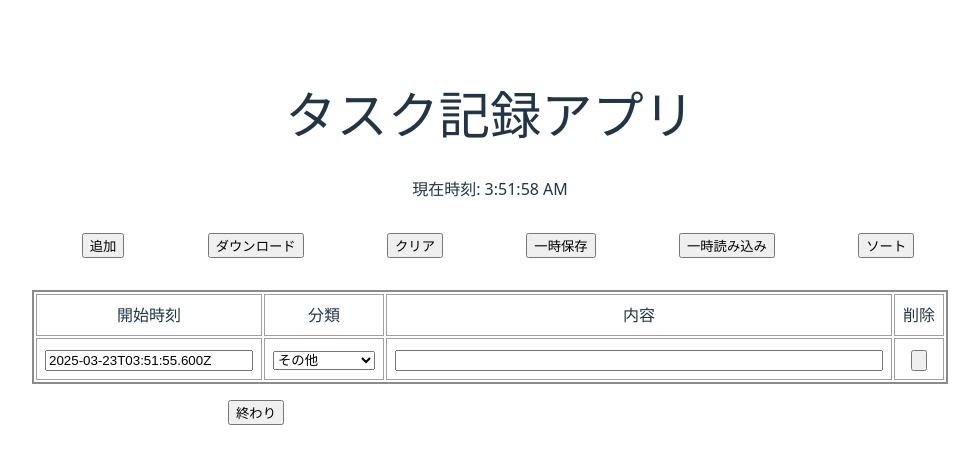
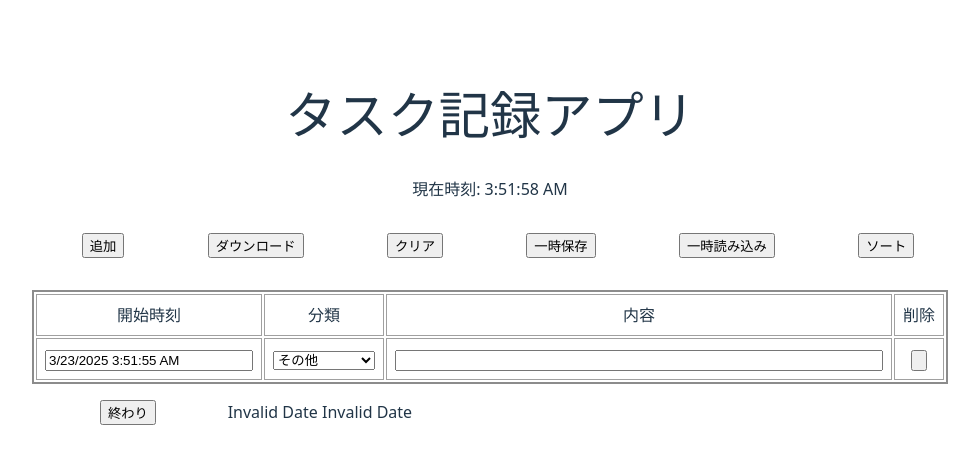
Before and after one commit to supia99/recordTask, a React (Vite) app: page / in a window 1280 px wide. Both pictures are taken after a click on the button "追加". Shown: the top 464 px of the page, without its empty margins (8-987 px from the left). Built offline with nearby package versions, Linux system fonts and the light colour scheme.

Commit message:
chore: 表示をJSTにする

```diff
--- a/src/App.tsx
+++ b/src/App.tsx
@@ -181,8 +181,10 @@ function App() {
               <tr key={task.id}>
                 <td className="task-table-content">
                   <input
-                    defaultValue={task.date}
-                    onBlur={(e) => onInputChange(e)}
+                    defaultValue={toLocaleTimeString(task.date)}
+                    onBlur={(e) => {
+                      e.target.value = fromLocaleTimeString(e.target.value)
+                      onInputChange(e)}}
                     id={task.id + ":date"}
                     className="date-input"
                   />
@@ -231,7 +233,7 @@ function App() {
           className="add-button"
           onClick={() => registerFinishTime()}
         />
-        {finishDate}
+        {new Date(finishDate).toLocaleDateString()} {new Date(finishDate).toLocaleTimeString()}
       </div>
     </>
   );
@@ -273,3 +275,9 @@ const addRunMinute = (tasks: Task[], finishTime: string) => {
 // Dateの差となる分を出す
 const subToMinute = (prev: string, next: string) =>
   Math.floor((new Date(prev) - new Date(next)) / 60_000);
+
+const toLocaleTimeString = (date: string) =>  `${new Date(date).toLocaleDateString()} ${new Date(date).toLocaleTimeString()}`
+const fromLocaleTimeString = (localeDate: string) => {
+  return new Date(localeDate.replace(" ", "T")).toISOString()
+
+}
```
